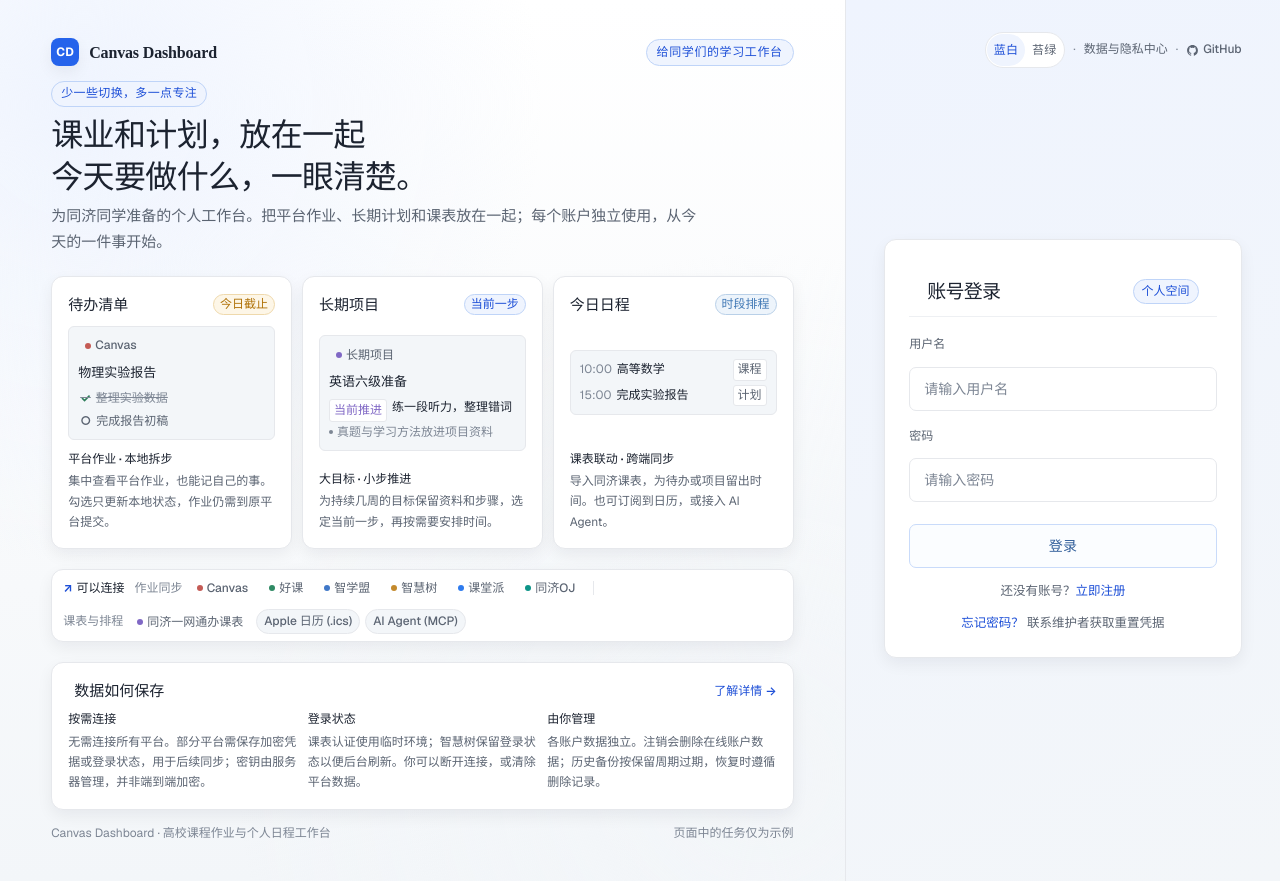
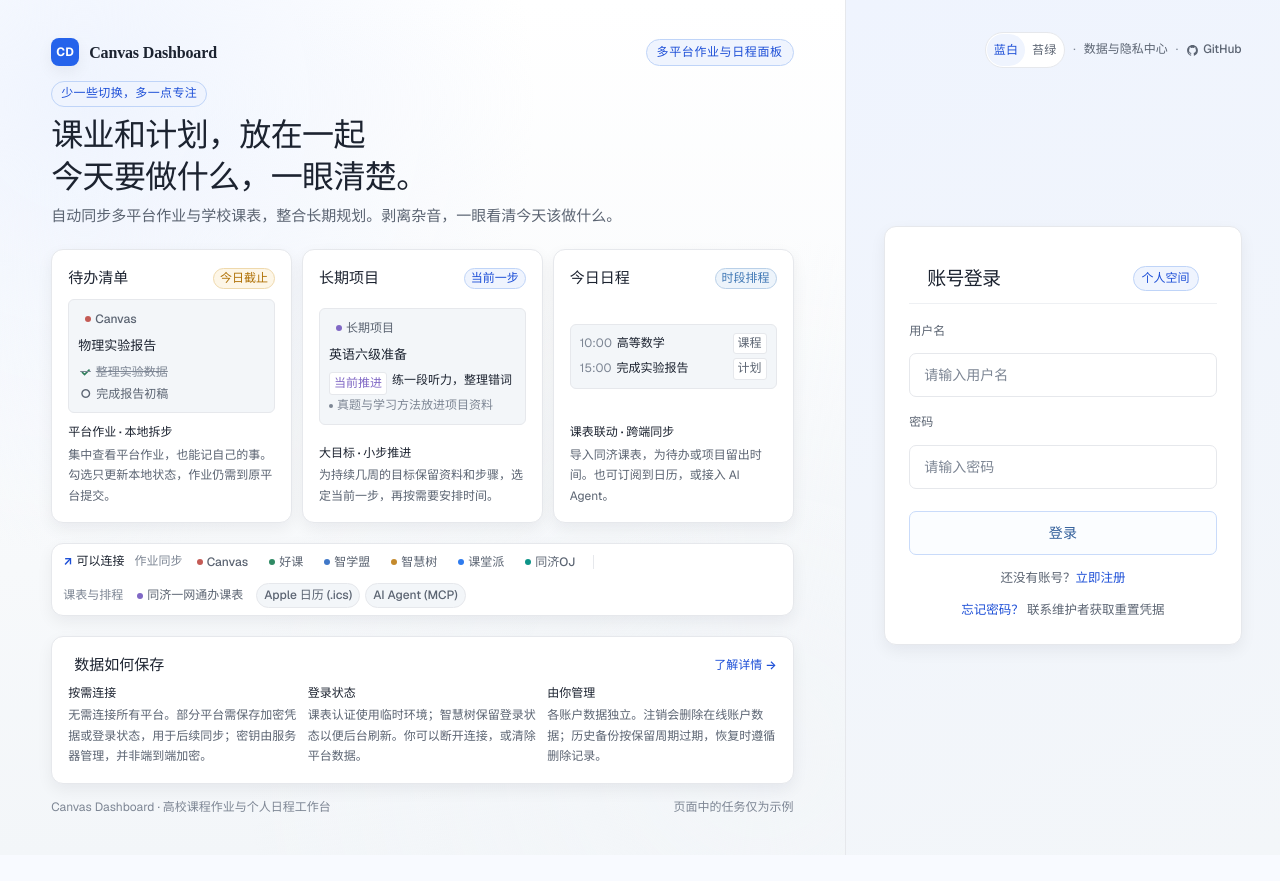
Before and after one commit to zboheng53-jpg/canvas-dashboard, a Flask app: page /login in a window 1280 px wide. After the commit the page ends 855 px from the top, so only its background shows below. Run offline with Flask 3, Linux system fonts and the light colour scheme.

Commit message:
Update auth landing copy

```diff
--- a/frontend/templates/_auth_landing_showcase.html
+++ b/frontend/templates/_auth_landing_showcase.html
@@ -5,7 +5,7 @@
       <span class="auth-landing-brand__name">Canvas Dashboard</span>
     </div>
     <div class="auth-landing-topbar__meta">
-      <span class="auth-landing-kicker">给同学们的学习工作台</span>
+      <span class="auth-landing-kicker">多平台作业与日程面板</span>
     </div>
   </div>
 
@@ -18,7 +18,7 @@
         <span class="auth-title-chunk">课业和计划，放在一起</span><br><span class="auth-title-chunk">今天要做什么，一眼清楚。</span>
       </h1>
       <p class="auth-landing-subtitle">
-        为同济同学准备的个人工作台。把平台作业、长期计划和课表放在一起；每个账户独立使用，从今天的一件事开始。
+        自动同步多平台作业与学校课表，整合长期规划。剥离杂音，一眼看清今天该做什么。
       </p>
     </header>
 
```
Also changed, not shown: CHANGELOG.md.
